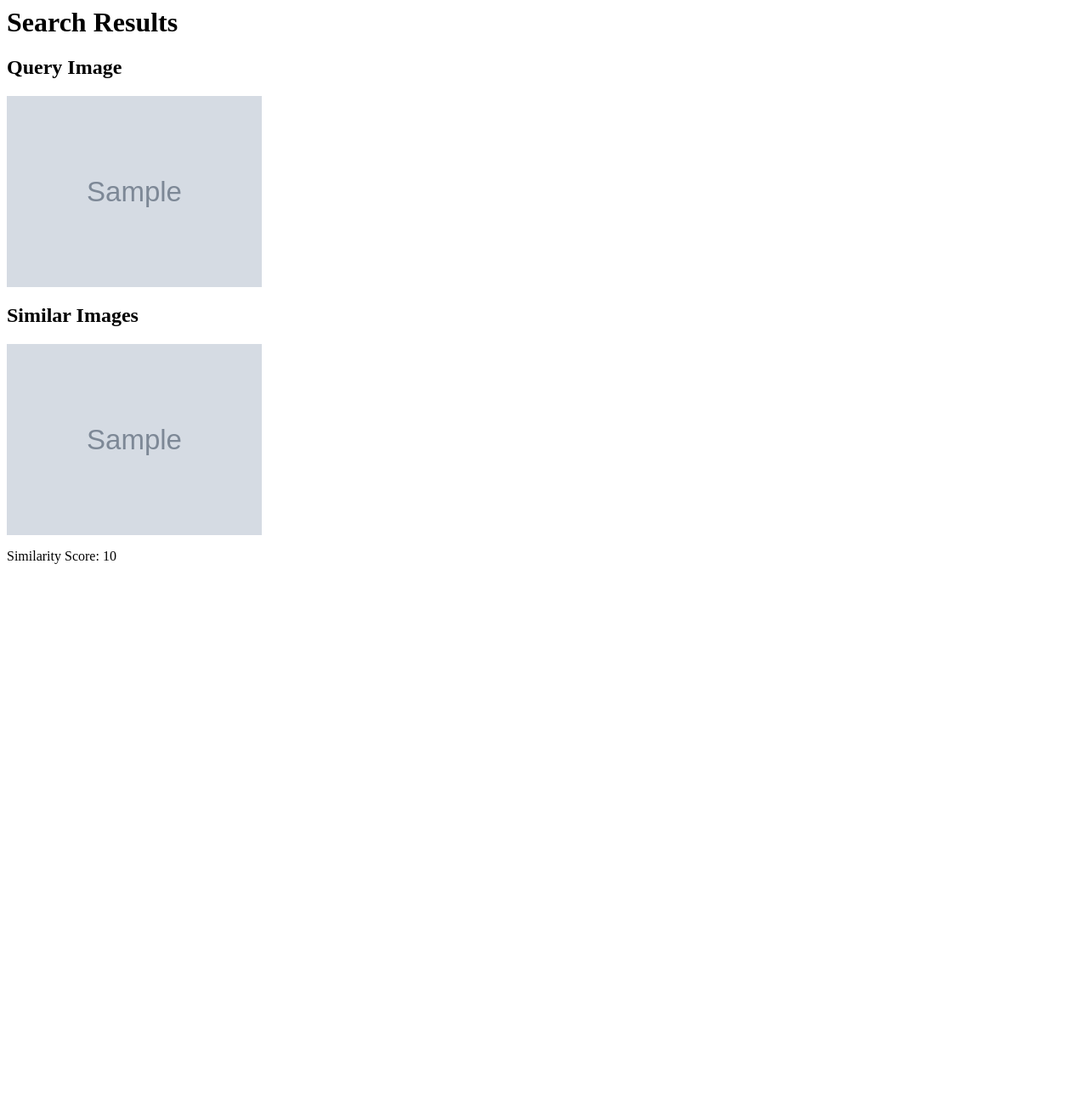
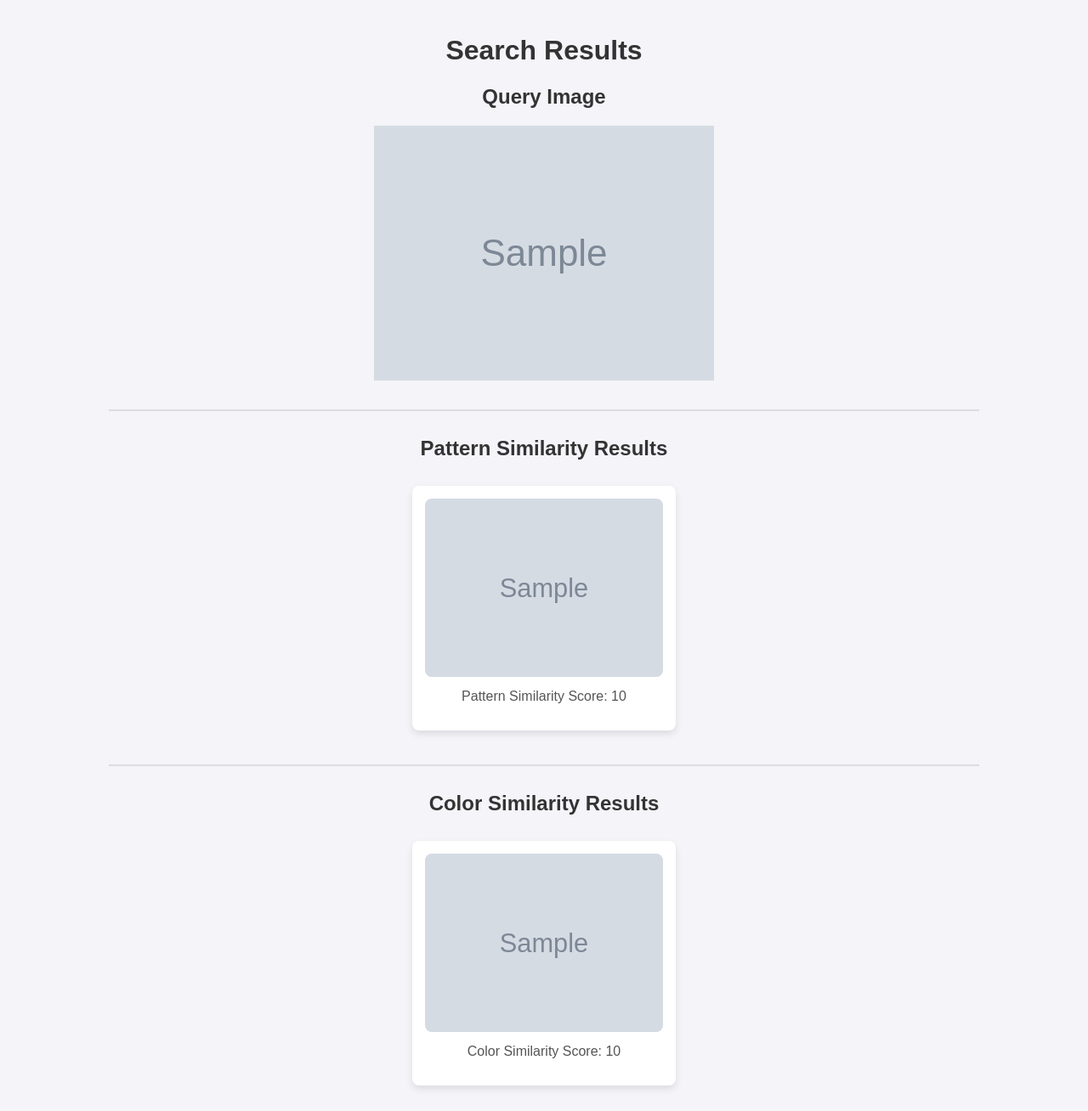
Before and after one commit to Heet-09/Image, a Django app: template cbir_app/templates/cbir_app/search_results.html in a window 1280 px wide. Shown: the whole page at 85% size. Before the commit the page ends 664 px from the top, so only its background shows below. Run offline with Django 5.2, Linux system fonts and the light colour scheme; the template is opened without the code that fills it: most values are stand-ins (such as "Sample title", 1, 10 or a date in 2020); grey boxes marked "Sample" are stand-in pictures.

Commit message:
Similar images based on pattern and color

```diff
--- a/cbir_app/models.py
+++ b/cbir_app/models.py
@@ -3,7 +3,8 @@ from django.db import models
 
 class Image(models.Model):
     image = models.ImageField(upload_to='img/')
-    features = models.JSONField()  # To store extracted features as JSON
+    pattern_features = models.JSONField(default=list)  # Store pattern features
+    color_features = models.JSONField(default=list)    # Store color features
     uploaded_at = models.DateTimeField(auto_now_add=True)
 
     def __str__(self):
--- a/cbir_app/templates/cbir_app/search_results.html
+++ b/cbir_app/templates/cbir_app/search_results.html
@@ -1,17 +1,100 @@
 <!-- cbir_app/templates/cbir_app/search_results.html -->
-<h1>Search Results</h1>
 
-<!-- Display the query image -->
-<h2>Query Image</h2>
-<img src="{{ query_image_url }}" alt="Query Image" style="max-width: 300px; max-height: 300px;">
+<!DOCTYPE html>
+<html lang="en">
+<head>
+    <meta charset="UTF-8">
+    <meta name="viewport" content="width=device-width, initial-scale=1.0">
+    <title>Search Results</title>
+    <style>
+        body {
+            font-family: Arial, sans-serif;
+            background-color: #f4f4f9;
+            margin: 0;
+            padding: 0;
+        }
 
-<!-- Display the similar images -->
-<h2>Similar Images</h2>
-<div>
-    {% for result in similar_images %}
-        <div style="margin-bottom: 20px;">
-            <img src="{{ result.image.image.url }}" alt="Similar Image" style="max-width: 300px; max-height: 300px;">
-            <p>Similarity Score: {{ result.score }}</p>
+        .container {
+            width: 80%;
+            margin: 0 auto;
+            padding: 20px;
+        }
+
+        h1, h2 {
+            text-align: center;
+            color: #333;
+        }
+
+        .results-container {
+            display: flex;
+            flex-wrap: wrap;
+            justify-content: space-around;
+        }
+
+        .result-card {
+            background-color: white;
+            box-shadow: 0 4px 8px rgba(0, 0, 0, 0.1);
+            padding: 15px;
+            margin: 10px;
+            text-align: center;
+            width: 280px;
+            border-radius: 8px;
+        }
+
+        .result-card img {
+            max-width: 100%;
+            height: auto;
+            border-radius: 8px;
+        }
+
+        .score {
+            margin-top: 10px;
+            font-size: 16px;
+            color: #555;
+        }
+
+        .separator {
+            margin: 30px 0;
+            height: 2px;
+            background-color: #ddd;
+        }
+
+    </style>
+</head>
+<body>
+
+<div class="container">
+    <h1>Search Results</h1>
+
+    <h2>Query Image</h2>
+    <div style="text-align: center;">
+        <img src="{{ query_image_url }}" alt="Query Image" style="max-width: 400px; max-height: 400px;">
+    </div>
+
+    <div class="separator"></div>
+
+    <h2>Pattern Similarity Results</h2>
+    <div class="results-container">
+        {% for result in pattern_results %}
+        <div class="result-card">
+            <img src="{{ result.image.image.url }}" alt="Pattern Image">
+            <p class="score">Pattern Similarity Score: {{ result.score }}</p>
         </div>
-    {% endfor %}
+        {% endfor %}
+    </div>
+
+    <div class="separator"></div>
+
+    <h2>Color Similarity Results</h2>
+    <div class="results-container">
+        {% for result in color_results %}
+        <div class="result-card">
+            <img src="{{ result.image.image.url }}" alt="Color Image">
+            <p class="score">Color Similarity Score: {{ result.score }}</p>
+        </div>
+        {% endfor %}
+    </div>
 </div>
+
+</body>
+</html>
```
Also changed, not shown: cbir_app/templates/cbir_app/search_image.html (+66 -5 lines), cbir_app/templates/cbir_app/upload_image.html (+92 -10 lines), cbir_app/utils.py (+37 -94 lines), cbir_app/views.py (+24 -72 lines), cbir_app/migrations/0003_remove_image_features_image_color_features_and_more.py (added).
